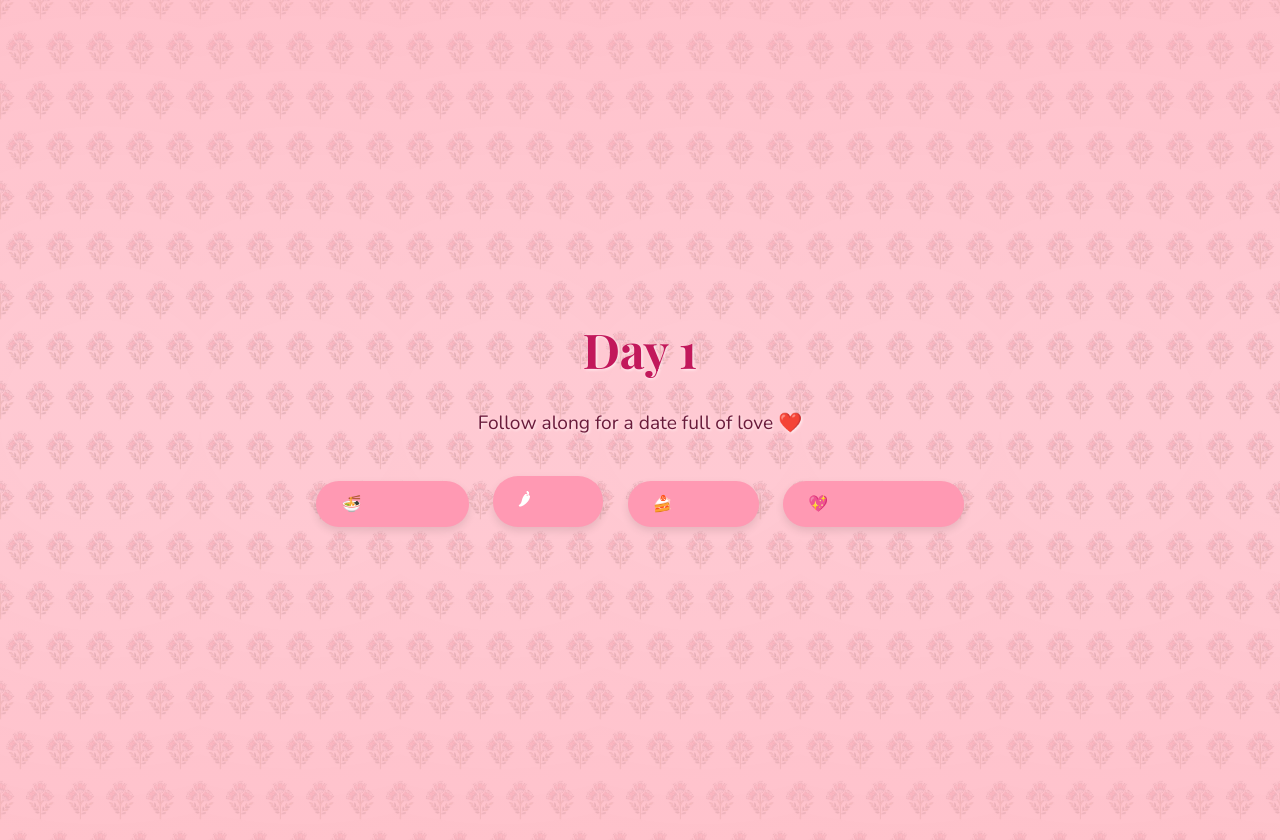
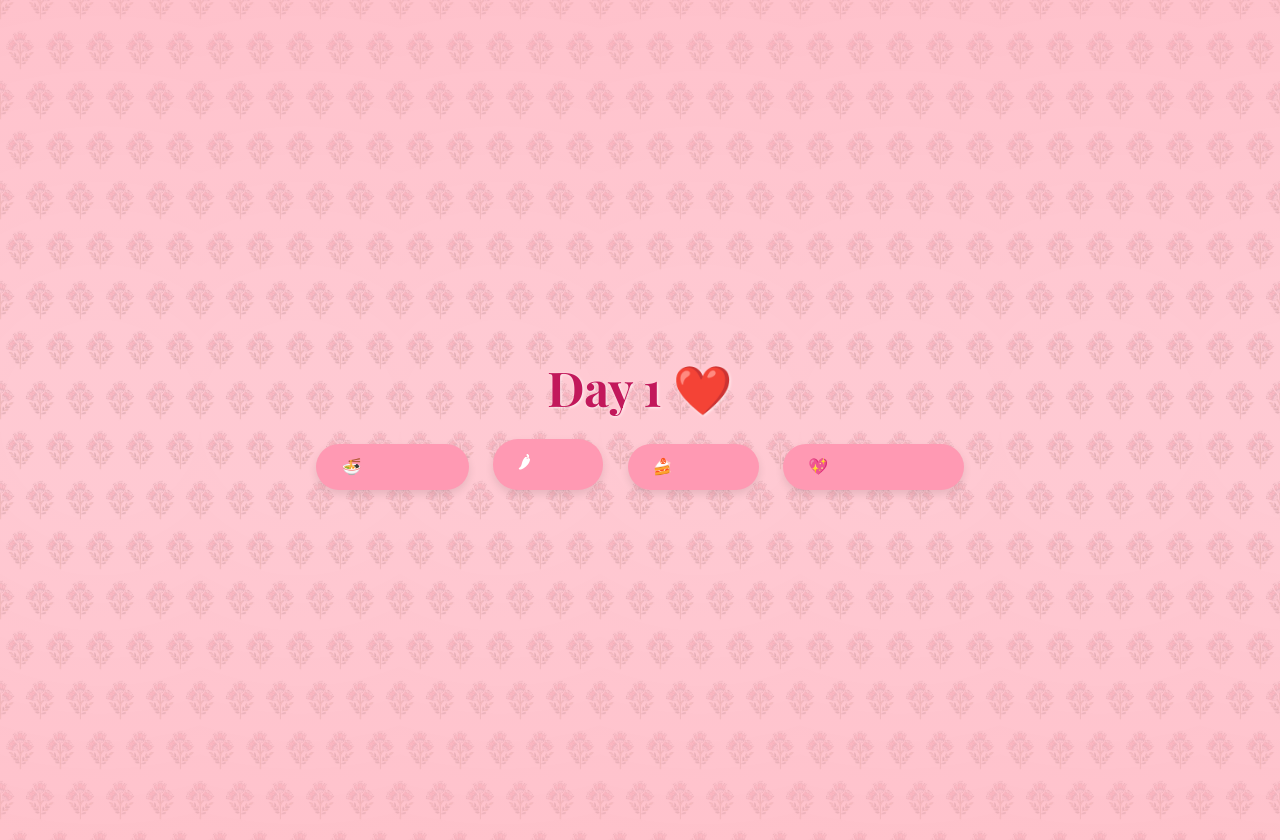
Before and after one commit to MaanasKejriwal/Website, a plain HTML site: page index.html in a window 1280 px wide. Drawn offline with nearby package versions, Linux system fonts and the light colour scheme.

Commit message:
Update index.html

```diff
--- a/index.html
+++ b/index.html
@@ -65,8 +65,7 @@
 </head>
 <body>
     <div class="overlay">
-        <h1>Day 1 </h1>
-        <p>Follow along for a date full of love ❤️</p>
+        <h1>Day 1 ❤️</h1>
         <div class="buttons">
             <a href="mamagoto.html"><span class="emoji">🍜</span><span class="name"> Mamagoto</span></a>
             <a href="chilis.html"><span class="emoji">🌶</span><span class="name"> Chili's</span></a>
```
